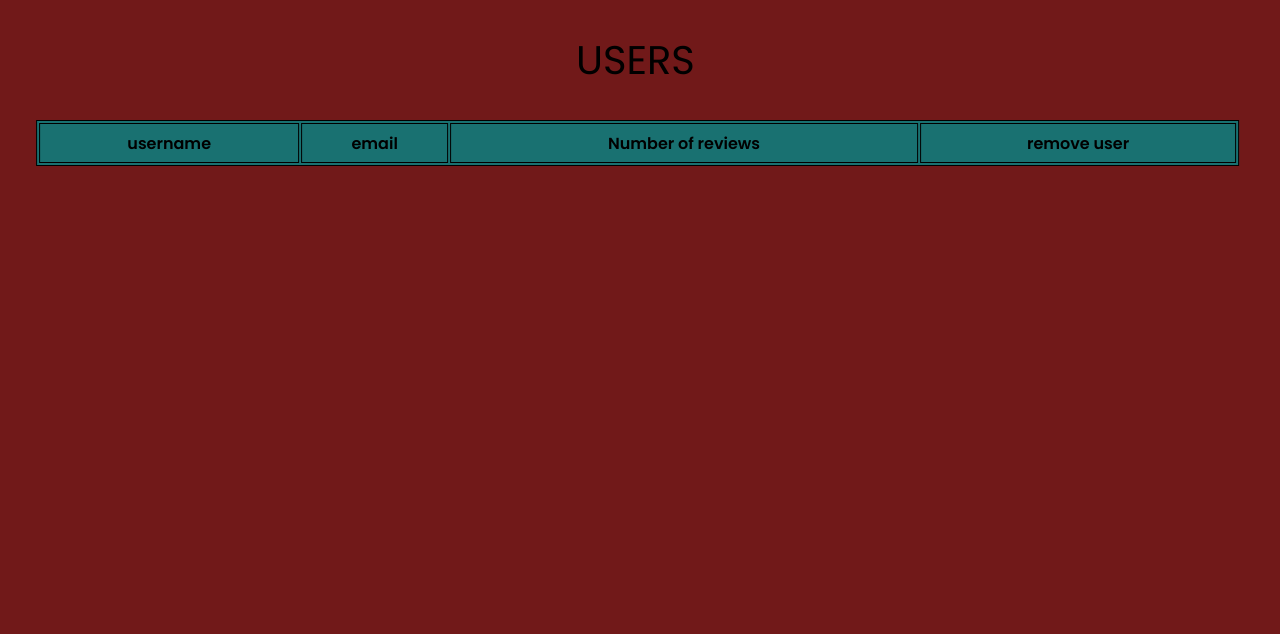
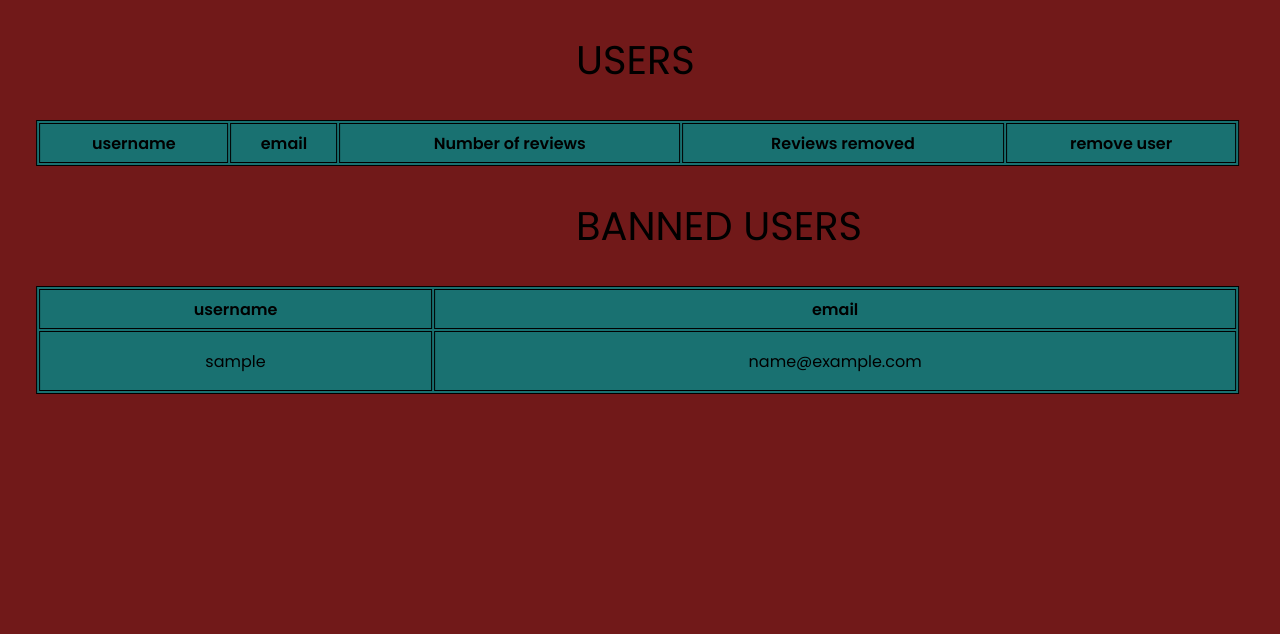
Before and after one commit to adrianbetea/CarRev, a PHP site: page /view_users_admin.php in a window 1280 px wide. Shown: the part 65-699 px from the top of the page. Run offline with PHP 8.4, Linux system fonts and the light colour scheme; the visitor is signed in with stand-in values (Sample User, id 1); tables that the repository leaves empty or names only in its code hold one stand-in row (values such as "Sample post"); lists and menus that the app fills with data are empty.

Commit message:
add ban user feature

```diff
--- a/view_users_admin.php
+++ b/view_users_admin.php
@@ -68,7 +68,7 @@ if (isset($_GET['id'])) {
     </header>
 
     <main>
-        <section class="view-container">
+        <section class="view-container" id="users">
             <p>
                 USERS
             </p>
@@ -79,6 +79,7 @@ if (isset($_GET['id'])) {
                         <th>username</th>
                         <th>email</th>
                         <th>Number of reviews</th>
+                        <th>Reviews removed</th>
                         <th>remove user</th>
                     </tr>
                 </thead>
@@ -110,6 +111,9 @@ if (isset($_GET['id'])) {
                                     echo "<td><div>Numer of Reviews: " . $review_row[0] . "</div></td>";
                                     ?>
                                     <td>
+                                        <div><?= $user_row['reviews_removed'] ?></div>
+                                    </td>
+                                    <td>
                                         <a href="view_users_admin.php?id=<?= $user_row['user_id'] ?>">Remove</a>
                                     </td>
                                 </tr>
@@ -122,6 +126,46 @@ if (isset($_GET['id'])) {
                 </tbody>
             </table>
 
+        </section>
+
+        <section class="view-container" id="banned">
+            <p>
+                BANNED USERS
+            </p>
+            <table>
+
+                <thead>
+                    <tr>
+                        <th>username</th>
+                        <th>email</th>
+                    </tr>
+                </thead>
+                <tbody>
+                    <?php
+                    $banned_select = "SELECT * FROM bannedusers ORDER BY banneduser_id";
+                    $banned_result = mysqli_query($conn, $banned_select);
+
+
+
+                    if (mysqli_num_rows($banned_result) > 0) {
+                        while ($banned_row = mysqli_fetch_assoc($banned_result)) { ?>
+
+                            <tr>
+                                <td>
+                                    <div class="username"><?= $banned_row['username'] ?></div>
+                                </td>
+
+                                <td>
+                                    <div class="email"><?= $banned_row['email'] ?></div>
+                                </td>
+
+                            </tr>
+
+                    <?php }
+                    } ?>
+
+                </tbody>
+            </table>
         </section>
     </main>
 
```
Also changed, not shown: car_reviews_admin.php (+33 -1 lines), register_form.php (+19 -5 lines).
